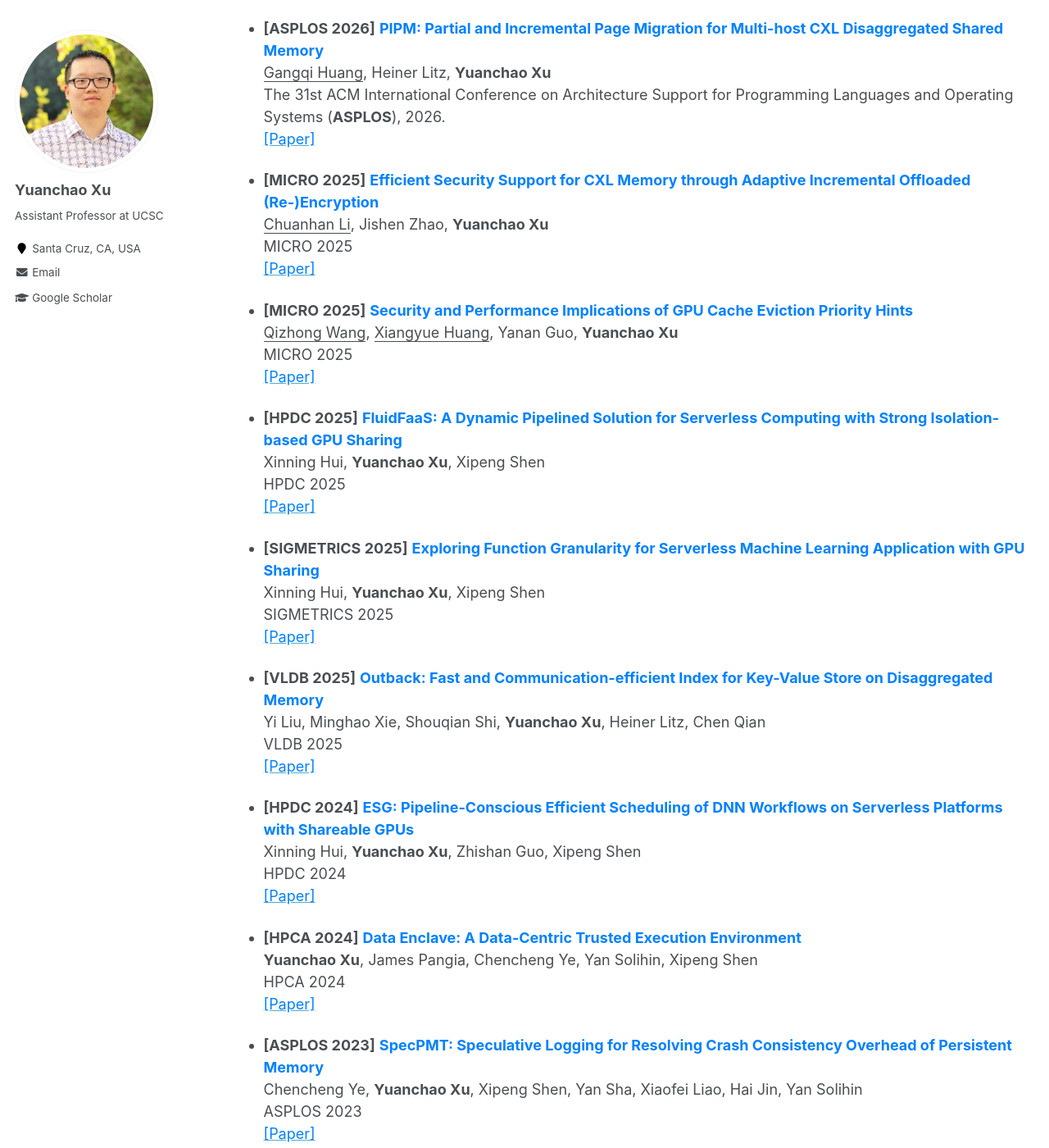
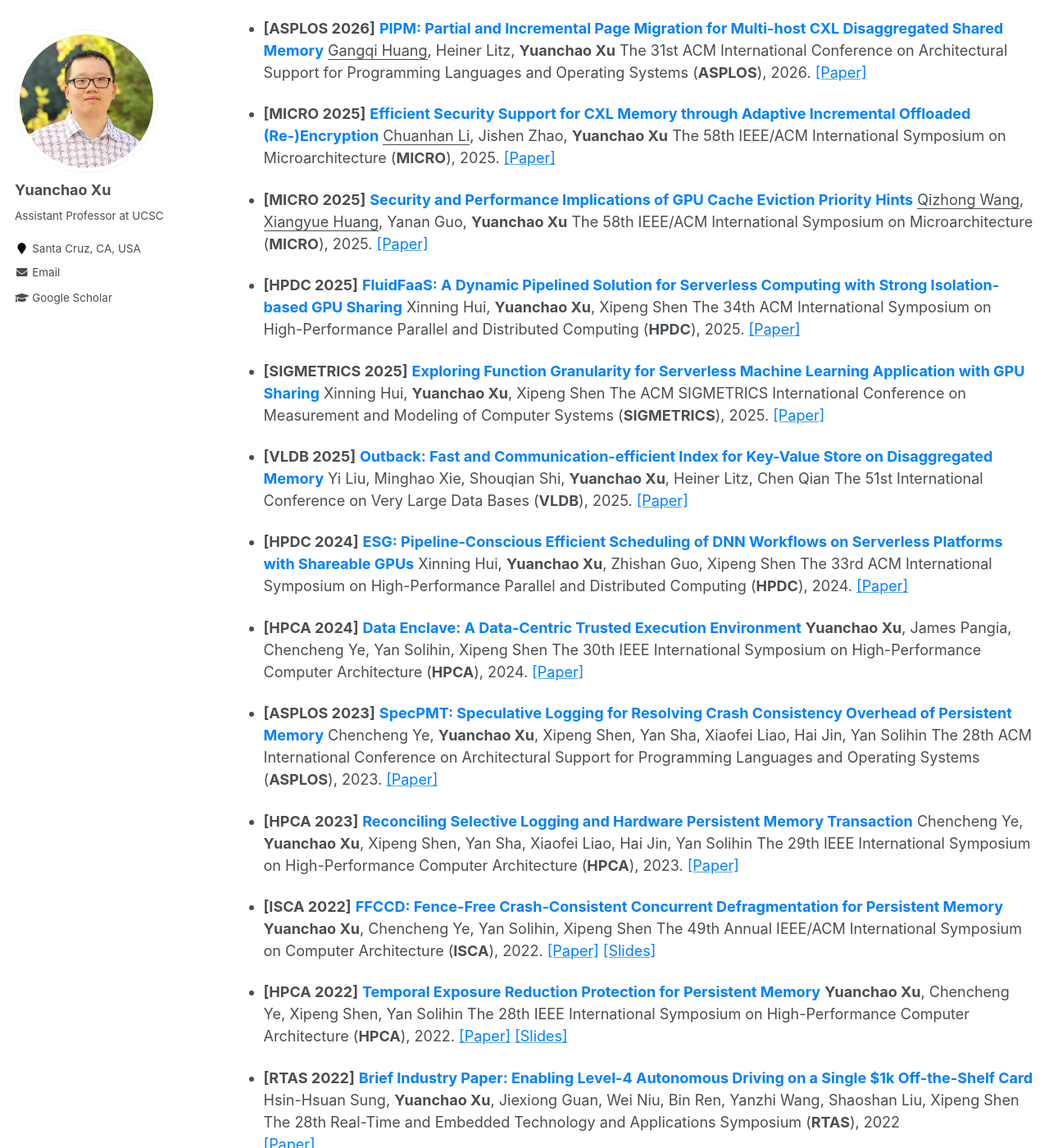
Before and after one commit to yuanchaoxu6/yuanchaoxu6.github.io, a Jekyll site: the page built from _pages/publications.md, in a window 1280 px wide and 1400 px high, scrolled down 1296 px. Shown: the whole window at 82% size. Built offline with Jekyll 4.4.1, drawn with Linux system fonts in a browser that asks for light colours; some of the changed text lies outside the part shown.

Commit message:
Update publications.md

```diff
--- a/_pages/publications.md
+++ b/_pages/publications.md
@@ -44,67 +44,65 @@ The names of the students in my lab are <ins>underlined</ins>.
   The 31st ACM International Conference on Architecture Support for Programming Languages and Operating Systems (**ASPLOS**), 2026.
   [<font color="#0081ff">[Paper]</font>](https://dl.acm.org/doi/10.1145/3779212.3790146)
 
-- **[ASPLOS 2026]** **<font color="#0081ff">PIPM: Partial and Incremental Page Migration for Multi-host CXL Disaggregated Shared Memory</font>**
-  <ins>Gangqi Huang</ins>, Heiner Litz, **Yuanchao Xu**
-  The 31st ACM International Conference on Architecture Support for Programming Languages and Operating Systems (**ASPLOS**), 2026.
+* **[ASPLOS 2026]** **<font color="#0081ff">PIPM: Partial and Incremental Page Migration for Multi-host CXL Disaggregated Shared Memory</font>** <ins>Gangqi Huang</ins>, Heiner Litz, **Yuanchao Xu**
+  The 31st ACM International Conference on Architectural Support for Programming Languages and Operating Systems (**ASPLOS**), 2026.
   [<font color="#0081ff">[Paper]</font>](https://dl.acm.org/doi/10.1145/3779212.3790203)
 
-- **[MICRO 2025]** **<font color="#0081ff">Efficient Security Support for CXL Memory through Adaptive Incremental Offloaded (Re-)Encryption</font>**
-  <ins>Chuanhan Li</ins>, Jishen Zhao, **Yuanchao Xu**
-  MICRO 2025
+* **[MICRO 2025]** **<font color="#0081ff">Efficient Security Support for CXL Memory through Adaptive Incremental Offloaded (Re-)Encryption</font>** <ins>Chuanhan Li</ins>, Jishen Zhao, **Yuanchao Xu**
+  The 58th IEEE/ACM International Symposium on Microarchitecture (**MICRO**), 2025.
   [<font color="#0081ff">[Paper]</font>](https://dl.acm.org/doi/10.1145/3725843.3756119)
 
-- **[MICRO 2025]** **<font color="#0081ff">Security and Performance Implications of GPU Cache Eviction Priority Hints</font>**
-  <ins>Qizhong Wang</ins>, <ins>Xiangyue Huang</ins>, Yanan Guo, **Yuanchao Xu**
-  MICRO 2025
+* **[MICRO 2025]** **<font color="#0081ff">Security and Performance Implications of GPU Cache Eviction Priority Hints</font>** <ins>Qizhong Wang</ins>, <ins>Xiangyue Huang</ins>, Yanan Guo, **Yuanchao Xu**
+  The 58th IEEE/ACM International Symposium on Microarchitecture (**MICRO**), 2025.
   [<font color="#0081ff">[Paper]</font>](https://dl.acm.org/doi/10.1145/3725843.3756116)
 
-- **[HPDC 2025]** **<font color="#0081ff">FluidFaaS: A Dynamic Pipelined Solution for Serverless Computing with Strong Isolation-based GPU Sharing</font>**
+* **[HPDC 2025]** **<font color="#0081ff">FluidFaaS: A Dynamic Pipelined Solution for Serverless Computing with Strong Isolation-based GPU Sharing</font>**
   Xinning Hui, **Yuanchao Xu**, Xipeng Shen
-  HPDC 2025
+  The 34th ACM International Symposium on High-Performance Parallel and Distributed Computing (**HPDC**), 2025.
   [<font color="#0081ff">[Paper]</font>](https://dl.acm.org/doi/10.1145/3731545.3731580)
 
-- **[SIGMETRICS 2025]** **<font color="#0081ff">Exploring Function Granularity for Serverless Machine Learning Application with GPU Sharing</font>**
+* **[SIGMETRICS 2025]** **<font color="#0081ff">Exploring Function Granularity for Serverless Machine Learning Application with GPU Sharing</font>**
   Xinning Hui, **Yuanchao Xu**, Xipeng Shen
-  SIGMETRICS 2025
+  The ACM SIGMETRICS International Conference on Measurement and Modeling of Computer Systems (**SIGMETRICS**), 2025.
   [<font color="#0081ff">[Paper]</font>](https://dl.acm.org/doi/10.1145/3711699)
 
-- **[VLDB 2025]** **<font color="#0081ff">Outback: Fast and Communication-efficient Index for Key-Value Store on Disaggregated Memory</font>**
+* **[VLDB 2025]** **<font color="#0081ff">Outback: Fast and Communication-efficient Index for Key-Value Store on Disaggregated Memory</font>**
   Yi Liu, Minghao Xie, Shouqian Shi, **Yuanchao Xu**, Heiner Litz, Chen Qian
-  VLDB 2025
+  The 51st International Conference on Very Large Data Bases (**VLDB**), 2025.
   [<font color="#0081ff">[Paper]</font>](https://dl.acm.org/doi/10.14778/3705829.3705849)
 
-- **[HPDC 2024]** **<font color="#0081ff">ESG: Pipeline-Conscious Efficient Scheduling of DNN Workflows on Serverless Platforms with Shareable GPUs</font>**
+* **[HPDC 2024]** **<font color="#0081ff">ESG: Pipeline-Conscious Efficient Scheduling of DNN Workflows on Serverless Platforms with Shareable GPUs</font>**
   Xinning Hui, **Yuanchao Xu**, Zhishan Guo, Xipeng Shen
-  HPDC 2024
+  The 33rd ACM International Symposium on High-Performance Parallel and Distributed Computing (**HPDC**), 2024.
   [<font color="#0081ff">[Paper]</font>](https://dl.acm.org/doi/epdf/10.1145/3625549.3658657)
 
-- **[HPCA 2024]** **<font color="#0081ff">Data Enclave: A Data-Centric Trusted Execution Environment</font>**
+* **[HPCA 2024]** **<font color="#0081ff">Data Enclave: A Data-Centric Trusted Execution Environment</font>**
   **Yuanchao Xu**, James Pangia, Chencheng Ye, Yan Solihin, Xipeng Shen
-  HPCA 2024
+  The 30th IEEE International Symposium on High-Performance Computer Architecture (**HPCA**), 2024.
   [<font color="#0081ff">[Paper]</font>](http://yuanchaoxu6.github.io/files/HPCA2024_DataEnclave.pdf)
 
-- **[ASPLOS 2023]** **<font color="#0081ff">SpecPMT: Speculative Logging for Resolving Crash Consistency Overhead of Persistent Memory</font>**
+* **[ASPLOS 2023]** **<font color="#0081ff">SpecPMT: Speculative Logging for Resolving Crash Consistency Overhead of Persistent Memory</font>**
   Chencheng Ye, **Yuanchao Xu**, Xipeng Shen, Yan Sha, Xiaofei Liao, Hai Jin, Yan Solihin
-  ASPLOS 2023
+  The 28th ACM International Conference on Architectural Support for Programming Languages and Operating Systems (**ASPLOS**), 2023.
   [<font color="#0081ff">[Paper]</font>](http://yuanchaoxu6.github.io/files/ASPLOS2023_SpecPMT.pdf)
 
-- **[HPCA 2023]** **<font color="#0081ff">Reconciling Selective Logging and Hardware Persistent Memory Transaction</font>**
+* **[HPCA 2023]** **<font color="#0081ff">Reconciling Selective Logging and Hardware Persistent Memory Transaction</font>**
   Chencheng Ye, **Yuanchao Xu**, Xipeng Shen, Yan Sha, Xiaofei Liao, Hai Jin, Yan Solihin
-  The 29th International Symposium on High-Performance Computer Architecture (**HPCA**), 2023
+  The 29th IEEE International Symposium on High-Performance Computer Architecture (**HPCA**), 2023.
   [<font color="#0081ff">[Paper]</font>](http://yuanchaoxu6.github.io/files/HPCA2023_SelectiveLogging.pdf)
 
-- **[ISCA 2022]** **<font color="#0081ff">FFCCD: Fence-Free Crash-Consistent Concurrent Defragmentation for Persistent Memory</font>**
+* **[ISCA 2022]** **<font color="#0081ff">FFCCD: Fence-Free Crash-Consistent Concurrent Defragmentation for Persistent Memory</font>**
   **Yuanchao Xu**, Chencheng Ye, Yan Solihin, Xipeng Shen
-  The 49th International Symposium on Computer Architecture (**ISCA**), 2022
+  The 49th Annual IEEE/ACM International Symposium on Computer Architecture (**ISCA**), 2022.
   [<font color="#0081ff">[Paper]</font>](http://yuanchaoxu6.github.io/files/ISCA22.pdf)
   [<font color="#0081ff">[Slides]</font>](http://yuanchaoxu6.github.io/files/ISCA2022_FFCCD.pdf)
 
-- **[HPCA 2022]** **<font color="#0081ff">Temporal Exposure Reduction Protection for Persistent Memory</font>**
+* **[HPCA 2022]** **<font color="#0081ff">Temporal Exposure Reduction Protection for Persistent Memory</font>**
   **Yuanchao Xu**, Chencheng Ye, Xipeng Shen, Yan Solihin
-  The 28th International Symposium on High-Performance Computer Architecture (**HPCA**), 2022
+  The 28th IEEE International Symposium on High-Performance Computer Architecture (**HPCA**), 2022.
   [<font color="#0081ff">[Paper]</font>](http://yuanchaoxu6.github.io/files/HPCA22.pdf)
   [<font color="#0081ff">[Slides]</font>](http://yuanchaoxu6.github.io/files/HPCA22_TERP.pdf)
+
 
 - **[RTAS 2022]** **<font color="#0081ff">Brief Industry Paper: Enabling Level-4 Autonomous Driving on a Single $1k Off-the-Shelf Card</font>**
   Hsin-Hsuan Sung, **Yuanchao Xu**, Jiexiong Guan, Wei Niu, Bin Ren, Yanzhi Wang, Shaoshan Liu, Xipeng Shen
```
